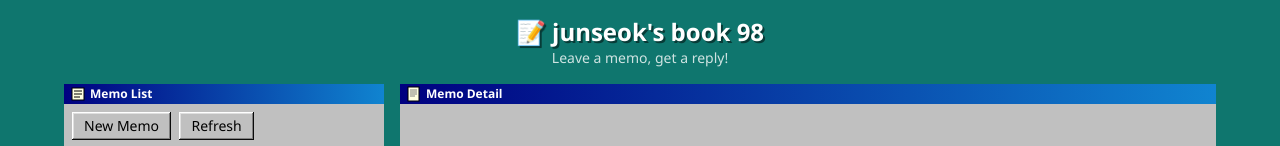
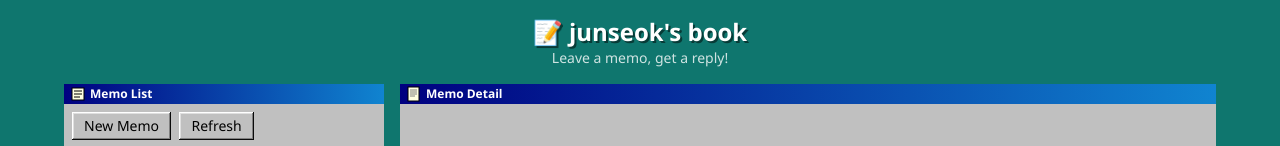
Before and after one commit to burningddol/win98-memobook, a Next.js app: page / in a window 1280 px wide. Shown: the top 146 px of the page. Built offline with nearby package versions, Linux system fonts and the light colour scheme; no server answers; the database is empty.

Commit message:
change: title

```diff
--- a/src/app/page.tsx
+++ b/src/app/page.tsx
@@ -37,7 +37,7 @@ export default async function Home() {
       <div className="min-h-screen p-4 flex flex-col">
         <div className="text-white text-center mb-4">
           <h1 className="text-2xl font-bold drop-shadow-[2px_2px_0_rgba(0,0,0,0.5)]">
-            📝 junseok&apos;s book 98
+            📝 junseok&apos;s book
           </h1>
           <p className="text-sm opacity-80">Leave a memo, get a reply!</p>
         </div>
```
